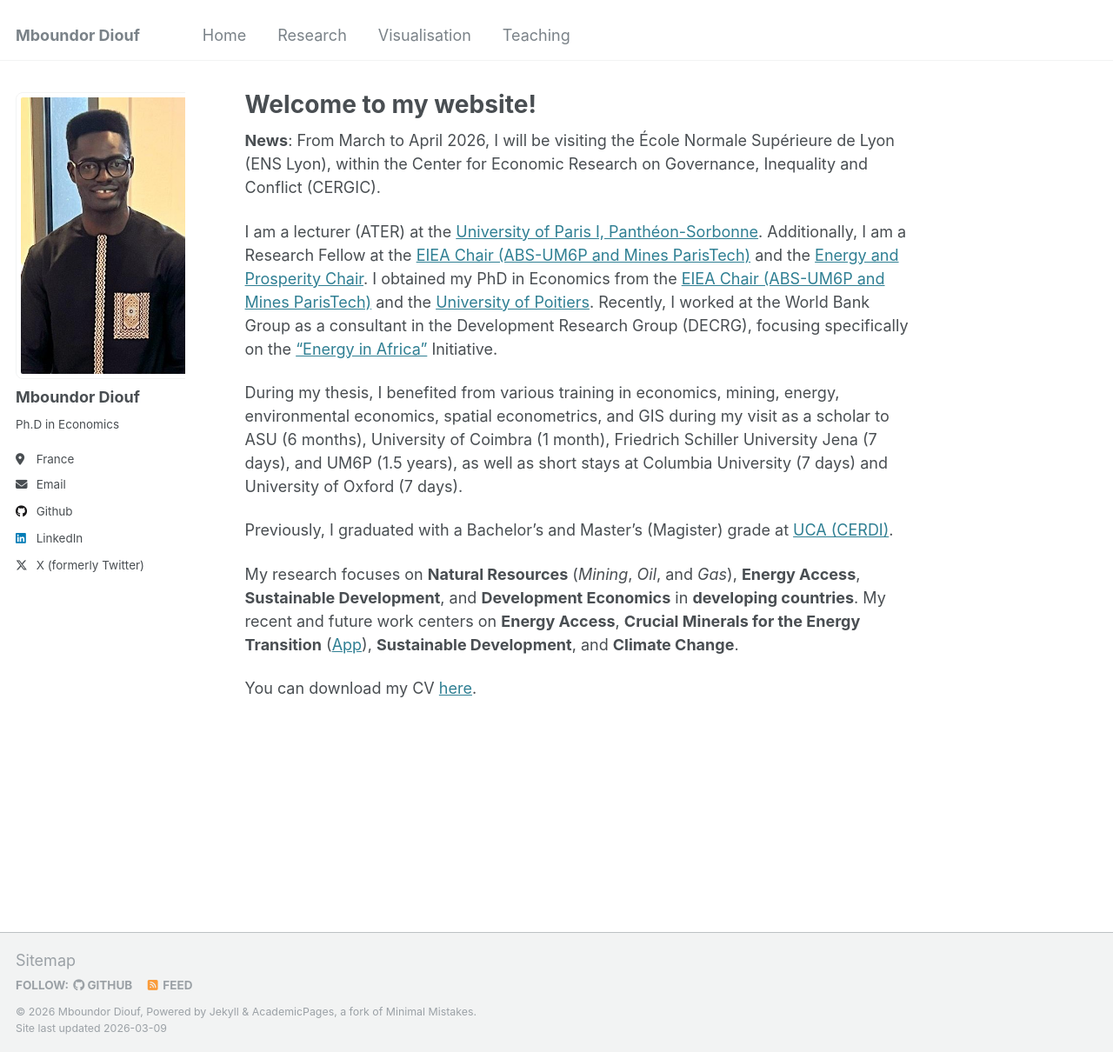
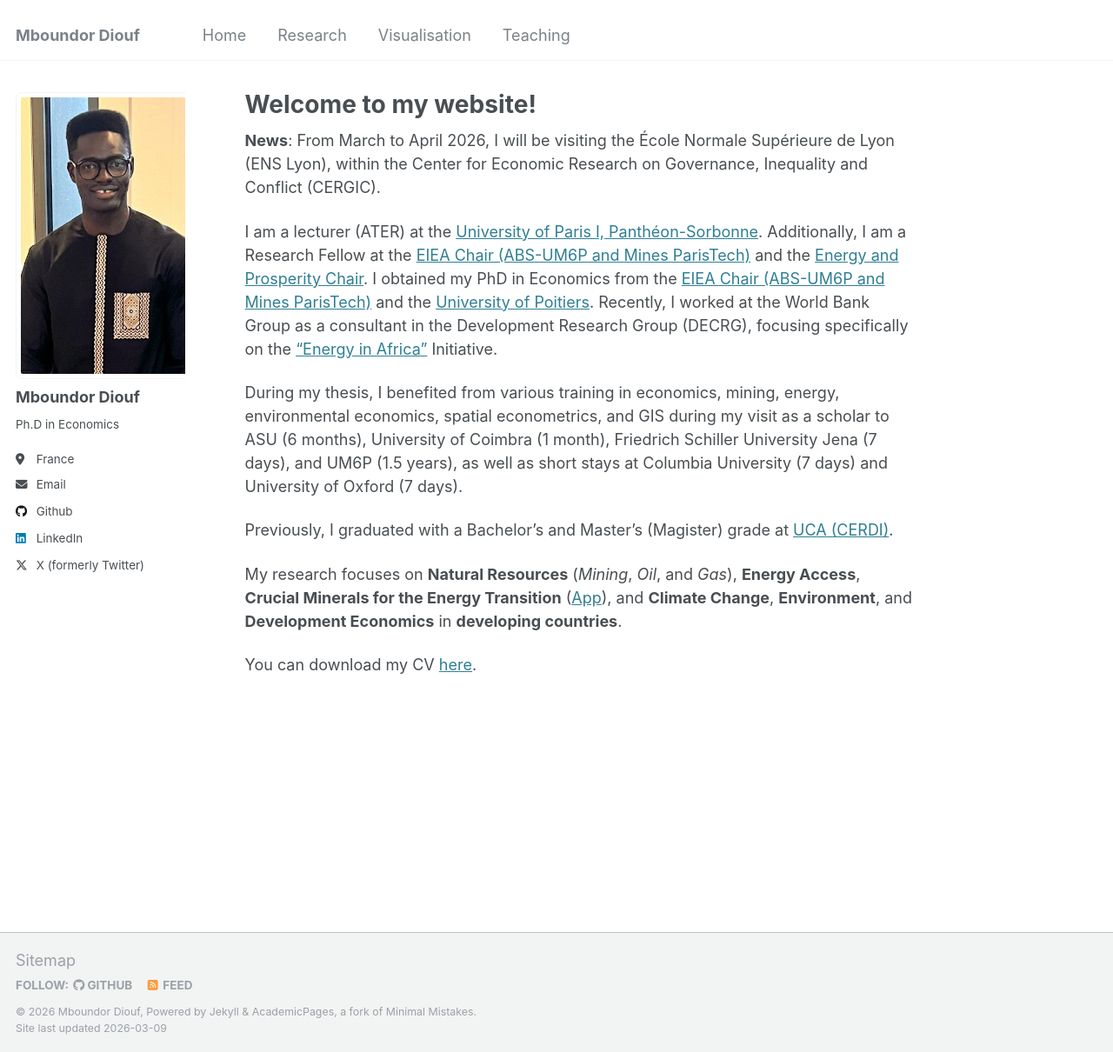
Before and after one commit to mboundordiouf/mboundordiouf.github.io, a Jekyll site: the page built from _pages/about.md, in a window 1280 px wide and 1210 px high. Shown: the whole window at 87% size. Built offline with Jekyll 4.4.1, drawn with Linux system fonts in a browser that asks for light colours.

Commit message:
Update about.md

```diff
--- a/_pages/about.md
+++ b/_pages/about.md
@@ -15,7 +15,6 @@ During my thesis, I benefited from various training in economics, mining, energy
 
 Previously, I graduated with a Bachelor's and Master's (Magister) grade at [UCA (CERDI)](https://cerdi.uca.fr/#/admin).
 
-My research focuses on **Natural Resources** (*Mining*, *Oil*, and *Gas*), **Energy Access**, **Sustainable Development**, and **Development Economics** in **developing countries**.
-My recent and future work centers on **Energy Access**, **Crucial Minerals for the Energy Transition** ([App](https://diouf.shinyapps.io/Mboundor-Critical-Minerals-World-App/)), **Sustainable Development**, and **Climate Change**.
+My research focuses on **Natural Resources** (*Mining*, *Oil*, and *Gas*), **Energy Access**, **Crucial Minerals for the Energy Transition** ([App](https://diouf.shinyapps.io/Mboundor-Critical-Minerals-World-App/)),  and **Climate Change**, **Environment**, and **Development Economics** in **developing countries**.
 
 You can download my CV [here](https://drive.google.com/file/d/1B6JQioP9if-QjH_lQG24IUgDGLHzIDHH/view?usp=sharing).
```
